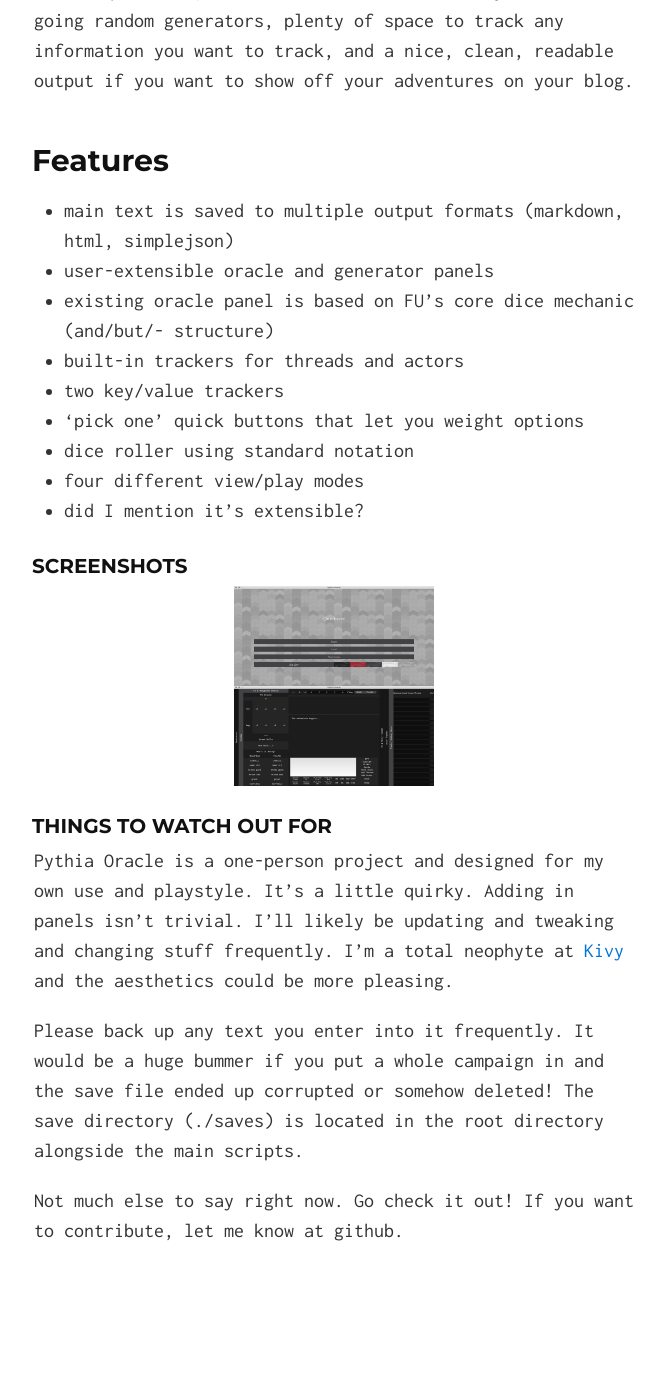
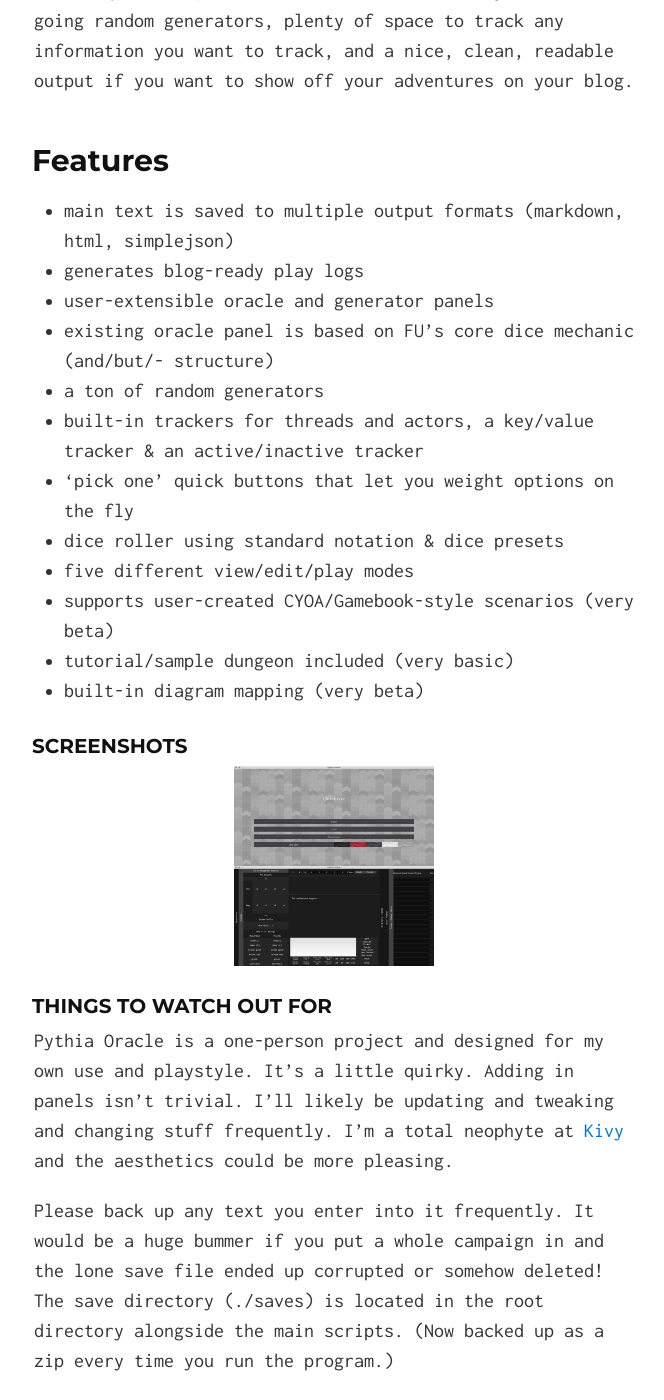
Before and after one commit to exposit/pythia-oracle, a Jekyll site: the page built from index.md, in a window 1280 px wide and 1400 px high, scrolled down 414 px. Shown: the whole window, without its empty margins (306-970 px from the left). Built offline with Jekyll 4.4.1, drawn with Linux system fonts in a browser that asks for light colours; before the commit the page ends 1760 px from its top, so only the background shows below that.

Commit message:
update for 0.6.0

```diff
--- a/index.md
+++ b/index.md
@@ -9,14 +9,17 @@
 ## Features
 
 * main text is saved to multiple output formats (markdown, html, simplejson)
+* generates blog-ready play logs
 * user-extensible oracle and generator panels
 * existing oracle panel is based on FU's core dice mechanic (and/but/- structure)
-* built-in trackers for threads and actors
-* two key/value trackers
-* 'pick one' quick buttons that let you weight options
-* dice roller using standard notation
-* four different view/play modes
-* did I mention it's extensible?
+* a ton of random generators
+* built-in trackers for threads and actors, a key/value tracker & an active/inactive tracker
+* 'pick one' quick buttons that let you weight options on the fly
+* dice roller using standard notation & dice presets
+* five different view/edit/play modes
+* supports user-created CYOA/Gamebook-style scenarios (very beta)
+* tutorial/sample dungeon included (very basic)
+* built-in diagram mapping (very beta)
 
 ### Screenshots
 
@@ -27,6 +30,6 @@
 
 Pythia Oracle is a one-person project and designed for my own use and playstyle. It's a little quirky. Adding in panels isn't trivial. I'll likely be updating and tweaking and changing stuff frequently. I'm a total neophyte at [Kivy](https://kivy.org/#home) and the aesthetics could be more pleasing.
 
-Please back up any text you enter into it frequently. It would be a huge bummer if you put a whole campaign in and the save file ended up corrupted or somehow deleted! The save directory (./saves) is located in the root directory alongside the main scripts.
+Please back up any text you enter into it frequently. It would be a huge bummer if you put a whole campaign in and the lone save file ended up corrupted or somehow deleted! The save directory (./saves) is located in the root directory alongside the main scripts. (Now backed up as a zip every time you run the program.)
 
 Not much else to say right now. Go check it out! If you want to contribute, let me know at github.
```
